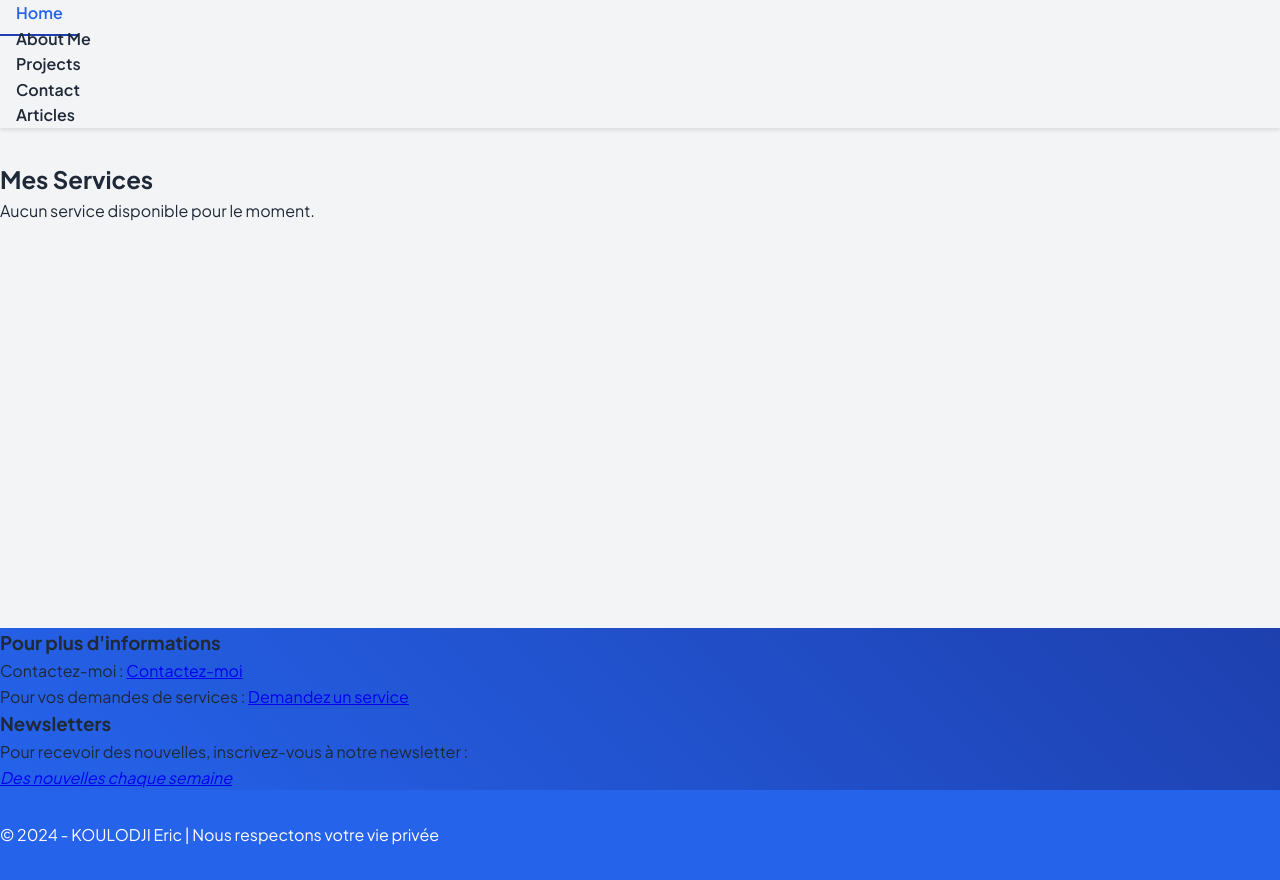
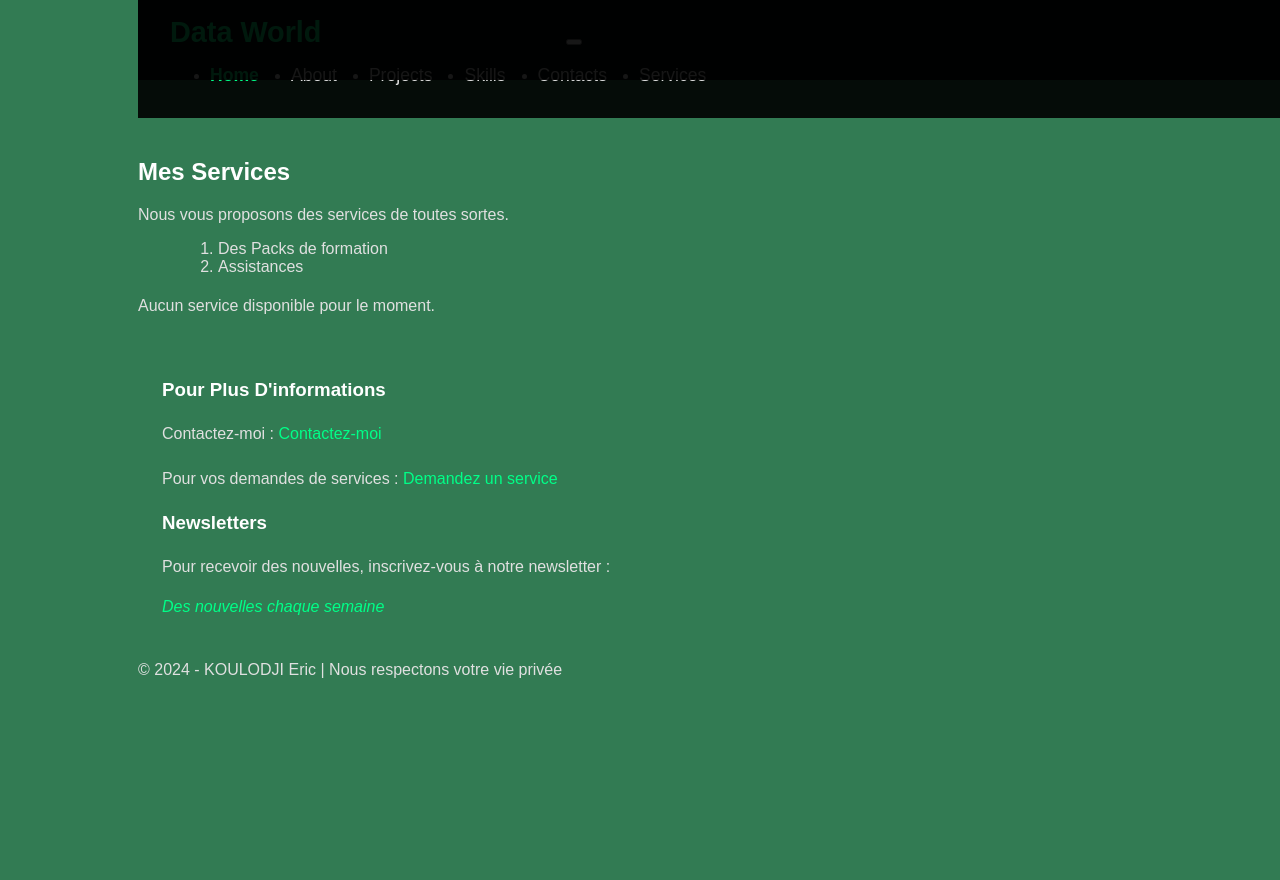
Before and after one commit to dona-eric/Data_Portfolio, a Django app: page /services/ in a window 1280 px wide. After the commit the page ends 678 px from the top, so only its background shows below. Run offline with Django 5.2, Linux system fonts and the light colour scheme.

Commit message:
ajout de boostrap navbar.html au templates

```diff
--- a/Data_Portfolio/settings.py
+++ b/Data_Portfolio/settings.py
@@ -44,7 +44,7 @@ EMAIL_LIST = os.getenv('EMAIL_LIST')
 # SECURITY WARNING: don't run with debug turned on in production!
 
 
-ALLOWED_HOSTS = []
+ALLOWED_HOSTS = ['127.0.0.1', 'localhost', '192.168.65.42']
 
 # Application definition
 
--- a/port_data/static/css/styles.css
+++ b/port_data/static/css/styles.css
@@ -1,546 +1,271 @@
-
-/* Variables globales */
-:root {
-  --primary-color: #2d3436;
-  --secondary-color: #0984e3;
-  --accent-color: #00b894;
-  --text-color: #2d3436;
-  --light-gray: #dfe6e9;
-  --white: #ffffff;
-  --transition: all 0.3s ease-in-out;
+/* Police et couleurs globales */
+body {
+  font-family: 'Poppins', sans-serif; /* Moderne et élégant */
+  background-color: #1e6e42e8; /* Noir profond pour un effet premium */
+  color: #e0e0e0; /* Gris clair pour le contraste */
+  margin: 10%;
+  padding: 10px;
 }
 
-/* Reset et styles de base */
-* {
-  margin: 0;
-  padding: 0;
-  box-sizing: border-box;
+/* Conteneurs principaux */
+.container {
+  max-width: 1200px;
+  margin: 0 auto;
+  padding: 1.5rem;
 }
 
-body {
-  font-family: 'Inter', sans-serif;
-  line-height: 1.6;
-  color: var(--text-color);
-  background-color: var(--white);
+/* Liens */
+a {
+  color: #00ff88; /* Couleur d'accent verte */
+  text-decoration: none;
+  transition: color 0.3s ease;
 }
 
-/* Header et Navigation */
-.header {
+a:hover {
+  color: #1aff99; /* Légèrement plus clair au survol */
+}
+
+/* Titres */
+h1, h2, h3 {
+  color: #ffffff;
+  font-weight: 600;
+  text-transform: capitalize;
+}
+
+p {
+  line-height: 1.8;
+}
+
+
+/* Navbar */
+.navbar {
+  background: rgba(0, 0, 0, 0.9); /* Transparent et élégant */
+  padding: 1rem 2rem;
   position: fixed;
   top: 0;
   width: 100%;
-  background-color: rgba(255, 255, 255, 0.95);
-  padding: 1rem 0;
-  box-shadow: 0 2px 10px rgba(0, 0, 0, 0.1);
   z-index: 1000;
-  transition: var(--transition);
+  display: flex-box;
+  justify-content: center;
+  align-items: center;
 }
 
-.header.scrolled {
-  padding: 0.5rem 0;
+.navbar-brand {
+  font-size: 1.8rem;
+  font-weight: bold;
+  color: #00ff88;
 }
 
-.nav {
-  max-width: 1200px;
-  margin: 0 auto;
+.navbar-nav {
   display: flex;
-  justify-content: space-between;
-  align-items: center;
-  padding: 0 2rem;
+  gap: 2rem;
 }
 
-.nav-logo {
-  font-size: 1.5rem;
-  font-weight: 700;
-  color: var(--primary-color);
-  text-decoration: none;
+.navbar-nav a {
+  font-size: 1.1rem;
+  color: #e0e0e0;
+  transition: color 0.3s ease;
 }
 
-.nav-links {
-  display: flex;
-  gap: 2rem;
-  list-style: none;
+.navbar-nav a:hover {
+  color: #00ff88;
 }
 
-.nav-link {
-  text-decoration: none;
-  color: var(--text-color);
-  font-weight: 500;
-  transition: var(--transition);
+.navbar-nav .active {
+  color: #00ff88;
+  font-weight: bold;
+}
+
+
+.hero {
+  height: 100vh;
+  background: linear-gradient(135deg, #1c1c1c, #000000);
+  color: white;
+  text-align: center;
+  display: flex;
+  flex-direction: column;
+  justify-content: center;
+  align-items: center;
   position: relative;
 }
 
-.nav-link::after {
-  content: '';
-  position: absolute;
-  bottom: -5px;
-  left: 0;
-  width: 0;
-  height: 2px;
-  background-color: var(--secondary-color);
-  transition: var(--transition);
+.hero h1 {
+  font-size: 3.5rem;
+  font-weight: 700;
+  margin: 0;
 }
 
-.nav-link:hover::after {
-  width: 100%;
+.hero p {
+  font-size: 1.5rem;
+  margin: 1rem 0;
+  font-weight: 300;
+  color: #bdbdbd;
 }
 
-/* Section Héro */
-.hero {
-  height: 100vh;
-  display: flex;
-  align-items: center;
-  justify-content: center;
-  text-align: center;
-  padding: 0 2rem;
-  background: linear-gradient(135deg, var(--white) 0%, var(--light-gray) 100%);
+.hero .btn {
+  padding: 0.8rem 2rem;
+  font-size: 1.1rem;
+  background-color: #00ff88;
+  color: #000;
+  border: none;
+  border-radius: 50px;
+  cursor: pointer;
+  transition: background-color 0.3s, transform 0.3s;
 }
 
-.hero-content {
-  max-width: 800px;
+.hero .btn:hover {
+  background-color: #1aff99;
+  transform: translateY(-5px);
 }
 
-.hero-title {
-  font-size: 3.5rem;
-  font-weight: 800;
-  margin-bottom: 1rem;
-  color: var(--primary-color);
+.hero .social-icons {
+  display: flex;
+  gap: 1.5rem;
+  margin-top: 2rem;
 }
 
-.hero-subtitle {
+.hero .social-icons a {
   font-size: 1.5rem;
-  color: var(--text-color);
+  color: #bdbdbd;
+  transition: color 0.3s ease, transform 0.3s;
+}
+
+.hero .social-icons a:hover {
+  color: #00ff88;
+  transform: scale(1.2);
+}
+
+
+.project-section {
+  background-color: #181818;
+  padding: 4rem 0;
+  color: #e0e0e0;
+}
+
+.project-section h2 {
+  text-align: center;
+  font-size: 2.5rem;
   margin-bottom: 2rem;
 }
 
-/* Sections */
-.section {
-  padding: 6rem 2rem;
-}
-
-.section-title {
-  text-align: center;
-  font-size: 2.5rem;
-  margin-bottom: 4rem;
-  position: relative;
-}
-
-.section-title::after {
-  content: '';
-  position: absolute;
-  bottom: -10px;
-  left: 50%;
-  transform: translateX(-50%);
-  width: 60px;
-  height: 3px;
-  background-color: var(--secondary-color);
-}
-
-/* Cartes de projets */
-.projects-grid {
-  display: grid;
-  grid-template-columns: repeat(auto-fit, minmax(300px, 1fr));
-  gap: 2rem;
-  max-width: 1200px;
-  margin: 0 auto;
-}
-
 .project-card {
-  background: var(--white);
-  border-radius: 10px;
+  background-color: #1c1c1c;
+  border-radius: 15px;
   overflow: hidden;
-  box-shadow: 0 4px 15px rgba(0, 0, 0, 0.1);
-  transition: var(--transition);
+  box-shadow: 0 4px 15px rgba(0, 0, 0, 0.2);
+  transition: transform 0.3s ease, box-shadow 0.3s ease;
 }
 
 .project-card:hover {
-  transform: translateY(-5px);
-  box-shadow: 0 6px 20px rgba(0, 0, 0, 0.15);
+  transform: translateY(-10px);
+  box-shadow: 0 10px 30px rgba(0, 255, 136, 0.3);
 }
 
-.project-image {
+.project-card img {
   width: 100%;
-  height: 200px;
-  object-fit: cover;
+  border-bottom: 5px solid #00ff88;
 }
 
-.project-content {
-  padding: 1.5rem;
+.project-card h3 {
+  font-size: 1.5rem;
+  color: #ffffff;
+  margin: 1rem;
 }
 
-.project-title {
-  font-size: 1.25rem;
-  margin-bottom: 0.5rem;
-  color: var(--primary-color);
+.project-card p {
+  margin: 1rem;
+  color: #bdbdbd;
 }
 
-/* Compétences */
-.skills-container {
-  display: grid;
-  grid-template-columns: repeat(auto-fit, minmax(250px, 1fr));
-  gap: 2rem;
-  max-width: 1200px;
-  margin: 0 auto;
+.project-card a {
+  display: inline-block;
+  margin: 1rem;
+  padding: 0.5rem 1rem;
+  color: #ffffff;
+  background-color: #00ff88;
+  border-radius: 5px;
+  text-align: center;
+  text-decoration: none;
+  transition: background-color 0.3s ease;
 }
 
-.skill-card {
-  background: var(--white);
-  padding: 1.5rem;
-  border-radius: 10px;
-  box-shadow: 0 4px 15px rgba(0, 0, 0, 0.1);
+.project-card a:hover {
+  background-color: #1aff99;
 }
 
-.skill-name {
-  font-weight: 600;
-  margin-bottom: 0.5rem;
+
+.contact-section {
+  background-color: #121212;
+  padding: 4rem 0;
+  color: #e0e0e0;
+  text-align: center;
 }
 
-.skill-bar {
-  height: 8px;
-  background: var(--light-gray);
-  border-radius: 4px;
-  overflow: hidden;
+.contact-section h2 {
+  font-size: 2.5rem;
+  margin-bottom: 1.5rem;
 }
 
-.skill-progress {
-  height: 100%;
-  background: var(--secondary-color);
-  border-radius: 4px;
-  transition: width 1s ease-in-out;
-}
-
-/* Formulaire de contact */
 .contact-form {
   max-width: 600px;
   margin: 0 auto;
-  padding: 2rem;
-  background: var(--white);
-  border-radius: 10px;
-  box-shadow: 0 4px 15px rgba(0, 0, 0, 0.1);
+  text-align: left;
 }
 
-.form-group {
-  margin-bottom: 1.5rem;
+.contact-form input,
+.contact-form textarea {
+  width: 100%;
+  padding: 1rem;
+  margin-bottom: 1rem;
+  border: 1px solid #333;
+  border-radius: 5px;
+  background-color: #1c1c1c;
+  color: #e0e0e0;
+  transition: border-color 0.3s ease;
 }
 
-.form-label {
-  display: block;
-  margin-bottom: 0.5rem;
-  font-weight: 500;
+.contact-form input:focus,
+.contact-form textarea:focus {
+  border-color: #00ff88;
+  outline: none;
 }
 
-.form-input,
-.form-textarea {
-  width: 100%;
-  padding: 0.75rem;
-  border: 1px solid var(--light-gray);
+.contact-form button {
+  padding: 1rem 2rem;
+  border: none;
+  background-color: #00ff88;
+  color: #000;
+  font-weight: bold;
   border-radius: 5px;
-  transition: var(--transition);
+  cursor: pointer;
+  transition: background-color 0.3s ease, transform 0.3s;
 }
 
-.form-input:focus,
-.form-textarea:focus {
-  outline: none;
-  border-color: var(--secondary-color);
-  box-shadow: 0 0 0 2px rgba(9, 132, 227, 0.1);
-}
-
-/* Boutons */
-.btn {
-  display: inline-block;
-  padding: 0.75rem 2rem;
-  border-radius: 5px;
-  font-weight: 500;
-  text-decoration: none;
-  transition: var(--transition);
-  cursor: pointer;
-  border: none;
-}
-
-.btn-primary {
-  background-color: var(--secondary-color);
-  color: var(--white);
-}
-
-.btn-primary:hover {
-  background-color: #0873c4;
-  transform: translateY(-2px);
-}
-
-/* Footer */
-.footer {
-  background-color: var(--primary-color);
-  color: var(--white);
-  padding: 3rem 2rem;
-  text-align: center;
-}
-
-.social-links {
-  display: flex;
-  justify-content: center;
-  gap: 1.5rem;
-  margin-bottom: 2rem;
-}
-
-.social-link {
-  color: var(--white);
-  font-size: 1.5rem;
-  transition: var(--transition);
-}
-
-.social-link:hover {
-  color: var(--secondary-color);
-  transform: translateY(-3px);
-}
-
-/* Media Queries */
-@media (max-width: 768px) {
-  .hero-title {
-      font-size: 2.5rem;
-  }
-
-  .hero-subtitle {
-      font-size: 1.25rem;
-  }
-
-  .section {
-      padding: 4rem 1rem;
-  }
-
-  .nav {
-      padding: 0 1rem;
-  }
-
-  .nav-links {
-      display: none;
-  }
-}
-
-/* Animations */
-@keyframes fadeIn {
-  from {
-      opacity: 0;
-      transform: translateY(20px);
-  }
-  to {
-      opacity: 1;
-      transform: translateY(0);
-  }
-}
-
-.animate-fade-in {
-  animation: fadeIn 1s ease-out;
+.contact-form button:hover {
+  background-color: #1aff99;
+  transform: translateY(-5px);
 }
 
 
-
-
-
-/* Style de base pour tout le site */
-/* Base Styles */
-:root {
-    --primary-color: #2563eb;
-    --secondary-color: #1e40af;
-    --text-color: #1f2937;
-    --light-gray: #f3f4f6;
-    --white: #ffffff;
+@media (max-width: 768px) {
+  .navbar-nav {
+    flex-direction: column;
+    gap: 1rem;
   }
 
-  * {
-    margin: 0;
-    padding: 0;
-    box-sizing: border-box;
+  .hero h1 {
+    font-size: 2.5rem;
   }
 
-  body {
-    font-family: 'Plus Jakarta Sans', sans-serif;
-    color: var(--text-color);
-    line-height: 1.6;
+  .hero p {
+    font-size: 1.2rem;
   }
 
-  /* Navigation */
-  .navbar {
-    box-shadow: 0 2px 4px rgba(0, 0, 0, 0.1);
-    position: sticky;
-    top: 0;
-    z-index: 1000;
+  .project-section {
+    padding: 2rem 1rem;
   }
 
-  .navbar-brand {
-    font-size: 1.5rem;
-    font-weight: 700;
+  .contact-section {
+    padding: 2rem 1rem;
   }
-
-  .nav-link {
-    color: var(--text-color) !important;
-    font-weight: 600;
-    padding: 0.5rem 1rem;
-    transition: color 0.3s ease;
-  }
-
-  .nav-link:hover {
-    color: var(--primary-color) !important;
-  }
-
-  /* Main Content */
-  #content-principal {
-    min-height: calc(100vh - 300px);
-    padding: 2rem 0;
-  }
-
-  /* Buttons */
-  .btn {
-    padding: 0.75rem 1.5rem;
-    border-radius: 0.5rem;
-    font-weight: 600;
-    transition: all 0.3s ease;
-  }
-
-  .btn-primary {
-    background-color: var(--primary-color);
-    border-color: var(--primary-color);
-  }
-
-  .btn-primary:hover {
-    background-color: var(--secondary-color);
-    border-color: var(--secondary-color);
-  }
-
-  /* Forms */
-  .form-control {
-    padding: 0.75rem;
-    border-radius: 0.5rem;
-    border: 1px solid #e5e7eb;
-  }
-
-  .form-control:focus {
-    border-color: var(--primary-color);
-    box-shadow: 0 0 0 0.2rem rgba(37, 99, 235, 0.25);
-  }
-
-  /* Cards */
-  .card {
-    border-radius: 1rem;
-    border: none;
-    box-shadow: 0 4px 6px -1px rgba(0, 0, 0, 0.1);
-    transition: transform 0.3s ease;
-  }
-
-  .card:hover {
-    transform: translateY(-5px);
-  }
-
-  /* Newsletter Section */
-  .bg-gradient-primary-to-secondary {
-    background: linear-gradient(45deg, var(--primary-color), var(--secondary-color));
-  }
-
-  /* Footer */
-  footer {
-    background-color: var(--primary-color);
-    color: var(--white);
-    padding: 2rem 0;
-  }
-
-  /* Responsive Design */
-  @media (max-width: 768px) {
-    .navbar-brand {
-      font-size: 1.25rem;
-    }
-
-    .container {
-      padding-left: 1rem;
-      padding-right: 1rem;
-    }
-  }
-
-  /* Skills Section */
-  .skill-bar {
-    height: 10px;
-    background-color: var(--light-gray);
-    border-radius: 5px;
-    margin-bottom: 1.5rem;
-  }
-
-  .skill-progress {
-    height: 100%;
-    background-color: var(--primary-color);
-    border-radius: 5px;
-    transition: width 1s ease;
-  }
-
-  /* Projects Grid */
-  .projects-grid {
-    display: grid;
-    grid-template-columns: repeat(auto-fit, minmax(300px, 1fr));
-    gap: 2rem;
-    padding: 2rem 0;
-  }
-
-  .project-card {
-    background: var(--white);
-    border-radius: 1rem;
-    overflow: hidden;
-  }
-
-  .project-card img {
-    width: 100%;
-    height: 200px;
-    object-fit: cover;
-  }
-
-  /* Blog Articles */
-  .article-card {
-    border-radius: 1rem;
-    overflow: hidden;
-    margin-bottom: 2rem;
-  }
-
-  .article-card img {
-    width: 100%;
-    height: 250px;
-    object-fit: cover;
-  }
-
-  /* Contact Form */
-  .contact-form {
-    max-width: 600px;
-    margin: 0 auto;
-    padding: 2rem;
-    background: var(--white);
-    border-radius: 1rem;
-    box-shadow: 0 4px 6px -1px rgba(0, 0, 0, 0.1);
-  }
-
-  /* Animations */
-  @keyframes fadeIn {
-    from {
-      opacity: 0;
-      transform: translateY(20px);
-    }
-    to {
-      opacity: 1;
-      transform: translateY(0);
-    }
-  }
-
-  .fade-in {
-    animation: fadeIn 0.5s ease forwards;
-  }
-
-  /* Utility Classes */
-  .bg-light {
-    background-color: var(--light-gray) !important;
-  }
-
-  .text-primary {
-    color: var(--primary-color) !important;
-  }
-
-  .fw-bolder {
-    font-weight: 700 !important;
-  }
-
-  .shadow-sm {
-    box-shadow: 0 1px 2px rgba(0, 0, 0, 0.1) !important;
-  }
+}
--- a/port_data/templates/portfolio/base.html
+++ b/port_data/templates/portfolio/base.html
@@ -15,7 +15,7 @@
     <link href="https://fonts.googleapis.com/css2?family=Inter:wght@400;500;600;700;800&display=swap" rel="stylesheet">
 </head>
 <body class="bg-light font-sans leading-normal tracking-normal">
-
+    {% include "portfolio/navbar.html" %}
     <!-- Navigation -->
     <header class="navbar navbar-expand-lg navbar-light bg-white py-3">
         <div class="container px-5">
@@ -23,7 +23,7 @@
             <!--<button class="navbar-toggler" type="button" data-bs-toggle="collapse" data-bs-target="#navbarNav" aria-controls="navbarNav" aria-expanded="false" aria-label="Toggle navigation">
                 <span class="navbar-toggler-icon"></span>
             </button>-->
-            <div class="collapse navbar-collapse" id="navbarNav">
+            <!--<div class="collapse navbar-collapse" id="navbarNav">
                 <ul class="navbar-nav ms-auto mb-2 mb-lg-0 small fw-bolder">
                     <li class="nav-item"><a class="nav-link" href="{% url 'home' %}">Home</a></li>
                     <li class="nav-item"><a class="nav-link" href="{% url 'about' %}">About Me</a></li>
@@ -31,7 +31,7 @@
                     <li class="nav-item"><a class="nav-link" href="{% url 'contacts-us' %}">Contact</a></li>
                     <li class="nav-item"><a class="nav-link" href="{% url 'blog' %}">Articles</a></li>
                 </ul>
-            </div>
+            </div>-->
         </div>
     </header>
 
--- a/port_data/templates/portfolio/blog.html
+++ b/port_data/templates/portfolio/blog.html
@@ -19,7 +19,7 @@
                             <p class="px-4 pb-4 text-gray-700">{{ blog.date_published }}</p>
 
                             <!-- Image de l'article -->
-                            {% ooif blog.image_blog %}
+                            {% if blog.image_blog %}
                                 <img class="w-full h-48 object-cover" src="{{ blog.image_blog }}" alt="Image du blog">
                             {% else %}
                                 <img class="w-full h-48 object-cover" src="{% static 'images/ml.png' %}" alt="Image par défaut">
--- /dev/null
+++ b/port_data/templates/portfolio/navbar.html
@@ -0,0 +1,31 @@
+<nav class="navbar navbar-expand-lg navbar-dark">
+    <div class="container-fluid">
+      <a class="navbar-brand ms-5 m-2" style="padding-right:240px;" href="/">Data World</a>
+      <button class="navbar-toggler" type="button" data-bs-toggle="collapse" data-bs-target="#navbarNav" aria-controls="navbarNav" aria-expanded="false" aria-label="Toggle navigation">
+        <span class="navbar-toggler-icon"></span>
+      </button>
+      <div class="collapse navbar-collapse" id="navbarNav">
+        <ul class="navbar-nav">
+          <li class="nav-item">
+            <a class="nav-link active" aria-current="page" href="{% url 'home' %}">Home</a>
+          </li>
+          <li class="nav-item">
+            <a class="nav-link" href="{% url 'about' %}">About</a>
+          </li>
+          <li class="nav-item">
+            <a class="nav-link" href="{% url 'projects' %}">Projects</a>
+          </li>
+          <li class="nav-item">
+            <a class="nav-link" href="{% url 'skills' %}">Skills</a>
+          </li>
+          <li class="nav-item">
+            <a class="nav-link" href="{% url 'contacts-us' %}">Contacts</a>
+          </li>
+          <li class="nav-item">
+            <a class="nav-link" href="{% url 'services' %}">Services</a>
+          </li>
+
+        </ul>
+      </div>
+    </div>
+</nav>
--- a/port_data/templates/portfolio/services.html
+++ b/port_data/templates/portfolio/services.html
@@ -4,6 +4,15 @@
     <h2 class="text-3xl font-semibold text-indigo-600 text-center py-6">Mes Services</h2>
 
     <section class="section-services py-8">
+        <span class="services_list">Nous vous proposons des services de toutes sortes.
+            <ul>
+                <ol>
+                    <li>Des Packs de formation</li>
+                    <li> Assistances</li>
+                    </li>
+                </ol>
+            </ul>
+        </span>
         {% if service %}
             <div class="services-container grid grid-cols-1 sm:grid-cols-2 lg:grid-cols-3 gap-8">
                 {% for service_pro in service %}
```
Also changed, not shown: 1 other file.
